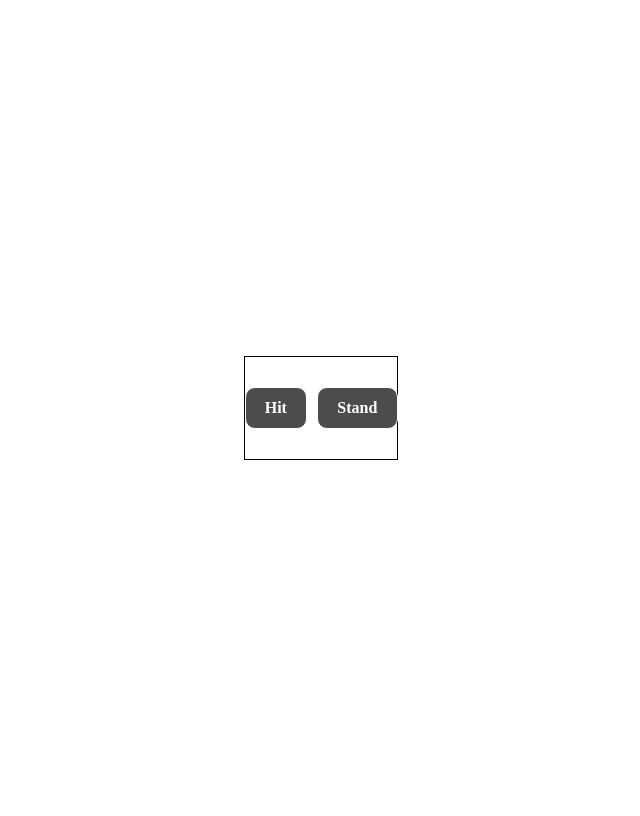
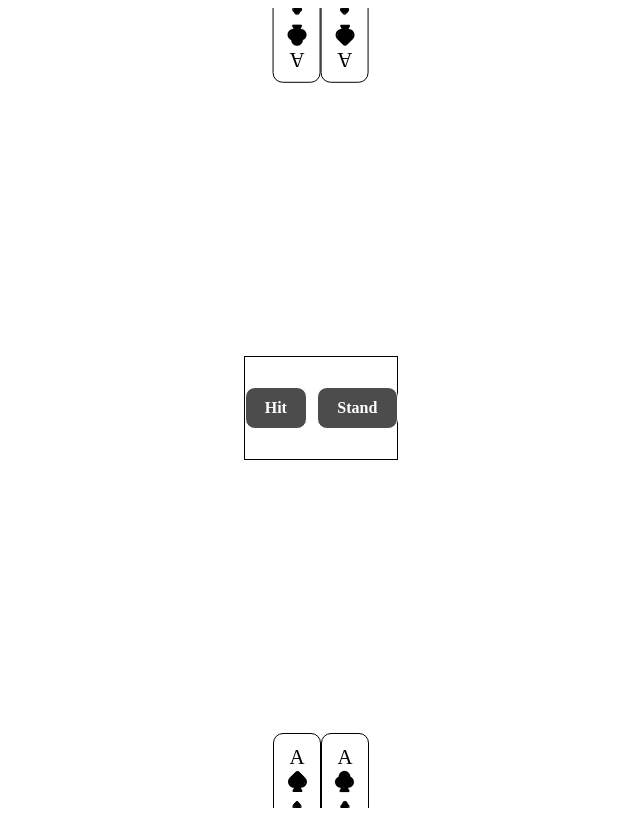
Before and after one commit to Zack1808/black-jack, a Vue app: page / in a window 1280 px wide. Both pictures are taken after a click on the button "Play". Shown: the whole page, without its empty margins (319-959 px from the left). Built offline with nearby package versions, Linux system fonts and the light colour scheme; a web font is replaced by a local one.

Commit message:
Created the Card component

```diff
--- a/src/components/App.css
+++ b/src/components/App.css
@@ -26,6 +26,19 @@
   flex-direction: column;
   align-items: center;
   justify-content: space-between;
+  overflow: hidden;
+}
+
+.player-cards,
+.ai-cards {
+  display: flex;
+  transform: translateY(70px);
+  justify-content: center;
+  align-items: center;
+}
+
+.ai-cards {
+  rotate: 0.5turn;
 }
 
 h1 {
--- a/src/components/App.vue
+++ b/src/components/App.vue
@@ -1,8 +1,14 @@
 <!-- Creating the App component -->
 <template>
   <div class="app-container">
-    <div class="ai-cards">
-      <h1 id="title" v-if="!gameActive">BlackJack</h1>
+    <h1 id="title" v-if="!gameActive">BlackJack</h1>
+    <div class="ai-cards" v-else>
+      <PlayCard
+        v-for="card in getPlayerCards"
+        :key="card.id"
+        :color="card.image"
+        :icon="card.icon"
+      />
     </div>
     <div class="buttons">
       <ButtonComponent v-if="!gameActive" @click="startGame" text="Play" />
@@ -10,7 +16,12 @@
       <ButtonComponent v-if="gameActive" @click="startGame" text="Stand" />
     </div>
     <div class="player-cards">
-      <div v-for="card in getPlayerCards" :key="card.id"></div>
+      <PlayCard
+        v-for="card in getPlayerCards"
+        :key="card.id"
+        :color="card.image"
+        :icon="card.icon"
+      />
     </div>
   </div>
 </template>
@@ -21,12 +32,14 @@ import { mapActions, mapGetters } from "vuex";
 
 // Importing the costume components
 import ButtonComponent from "./ButtonComponent/ButtonComponent.vue";
+import PlayCard from "./PlayCard/PlayCard";
 
 // Exporting the App component
 export default {
   name: "App",
   components: {
     ButtonComponent,
+    PlayCard,
   },
   methods: {
     ...mapActions(["startGame"]),
--- /dev/null
+++ b/src/components/PlayCard/PlayCard.css
@@ -0,0 +1,44 @@
+.card {
+  width: var(--width);
+  position: relative;
+}
+
+.card-element {
+  background-color: #fff;
+  width: var(--width);
+  aspect-ratio: 9 / 13.5;
+  display: flex;
+  flex-direction: column;
+  justify-content: space-between;
+  align-items: center;
+  padding: 0.5em;
+  border: 1px solid #000;
+  border-radius: 10px;
+  font-size: 1.3rem;
+}
+
+.top,
+.bottom {
+  display: flex;
+  flex-direction: column;
+  justify-content: center;
+  align-items: center;
+}
+
+.top {
+  align-self: flex-start;
+}
+
+.bottom {
+  rotate: 0.5turn;
+  align-self: flex-end;
+}
+
+.top img,
+.bottom img {
+  width: 25px;
+}
+
+.middle {
+  width: 50%;
+}
--- /dev/null
+++ b/src/components/PlayCard/PlayCard.vue
@@ -0,0 +1,33 @@
+<!-- Creating the card component -->
+<template>
+  <div class="card">
+    <div class="card-element">
+      <div class="top">
+        <span>{{ icon }}</span>
+        <img :src="color" alt="" />
+      </div>
+      <div class="middle">
+        <img .src="color" alt="" />
+      </div>
+      <div class="bottom">
+        <span>{{ icon }}</span>
+        <img :src="color" alt="" />
+      </div>
+    </div>
+  </div>
+</template>
+
+<!-- Implementing JS -->
+<script>
+// Exporting the Card component
+export default {
+  name: "PlayCard",
+  props: ["icon", "color"],
+};
+</script>
+
+<!-- Styling the component -->
+<style scoped>
+/* Importing the style file */
+@import url("./PlayCard.css");
+</style>
```
